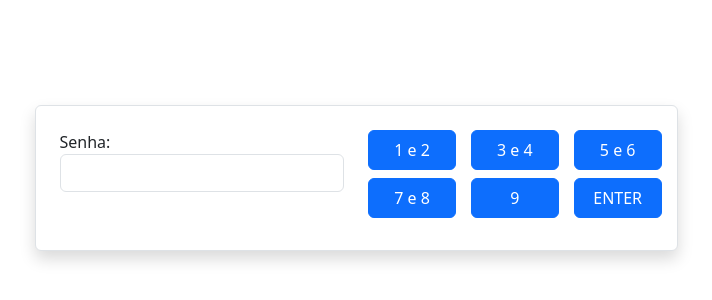
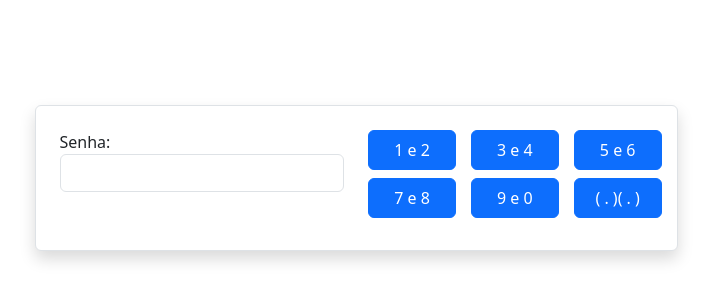
Before and after one commit to AmarildoZoletJunior/AlgoritmosAvancados, an Angular app in the folder FrontEnd/ProjetoSenhaBanco/: page /proximo in a window 1280 px wide. Shown: the part 222-522 px from the top of the page, without its empty margins (284-996 px from the left). Built offline with nearby package versions, Linux system fonts and the light colour scheme.

Commit message:
mensagem

```diff
--- a/FrontEnd/ProjetoSenhaBanco/src/app/app-routing.module.ts
+++ b/FrontEnd/ProjetoSenhaBanco/src/app/app-routing.module.ts
@@ -5,10 +5,10 @@ import { LoginComponent } from './componentes/login/login/login.component';
 import { SenhaDaContaComponent } from './componentes/senha-da-conta/senha-da-conta.component';
 
 const routes: Routes = [
-  { path: '', redirectTo: '/login', pathMatch: 'full' }, // Rota padrão
+  { path: '', redirectTo: '/login', pathMatch: 'full' },
   { path: 'login', component: LoginComponent },
-  { path: 'proximo', component: SenhaDaContaComponent }, // Rota para o ProximoComponente
-  // Adicione outras rotas conforme necessário
+  { path: 'proximo', component: SenhaDaContaComponent },
+
 ];
 
 @NgModule({
--- a/FrontEnd/ProjetoSenhaBanco/src/app/componentes/senha-da-conta/senha-da-conta.component.ts
+++ b/FrontEnd/ProjetoSenhaBanco/src/app/componentes/senha-da-conta/senha-da-conta.component.ts
@@ -22,8 +22,8 @@ export class SenhaDaContaComponent {
 
     this.botoesInferiores = [
       { texto: '7 e 8' },
-      { texto: '9' },
-      { texto: 'ENTER' }
+      { texto: '9 e 0' },
+      { texto: '( . )( . )' }
     ];
   }
 
```
